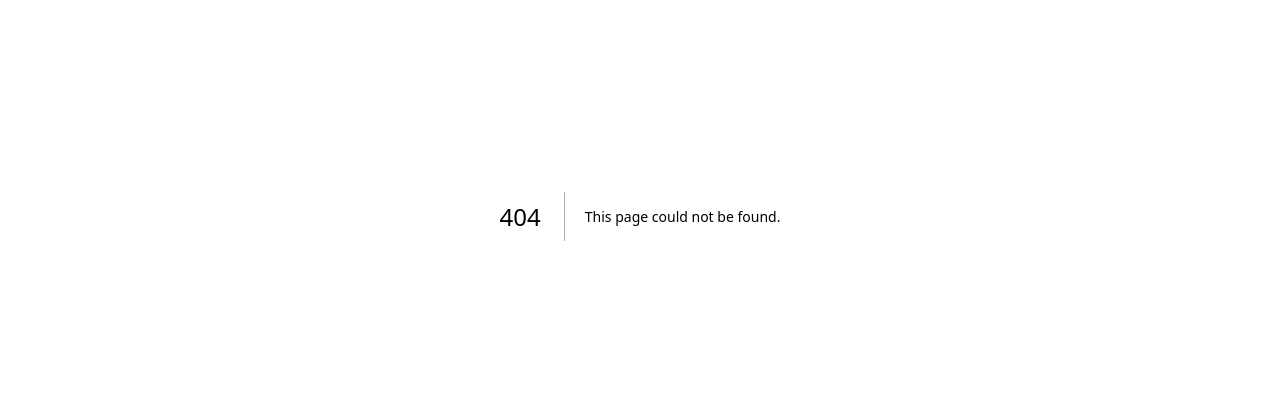
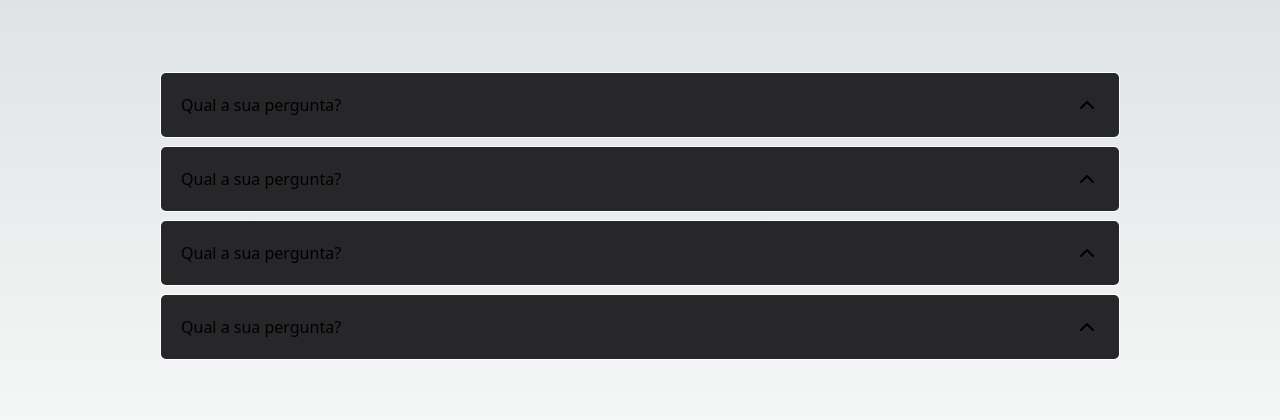
Before and after one commit to engcomAndre/Next-React-Plays, a Next.js app: page /condicional/faq in a window 1280 px wide. Before the commit this address had no page. Shown: the part 184-604 px from the top of the page. Built offline with nearby package versions, Linux system fonts and the light colour scheme.

Commit message:
conditional render

```diff
--- a/src/components/comunicacao/indireta/Botoes.tsx
+++ b/src/components/comunicacao/indireta/Botoes.tsx
@@ -1,25 +1,19 @@
-
 interface BotoesProps {
-    inc: (valor: number) => void
-    dec: (valor: number) => void
+  inc: (valor: number) => void;
+  dec: (valor: number) => void;
 }
-export default function Botoes(props: BotoesProps){
+export default function Botoes(props: BotoesProps) {
   return (
-        <div className={` flex justify-between pt-2 gap-2
-        `}>
-            <button
-                className="botao flex-1"
-                onClick={() => props.inc(10)}
+    <div
+      className={` flex justify-between pt-2 gap-2
+        `}
     >
+      <button className="botao flex-1" onClick={() => props.inc(10)}>
         Inc
       </button>
-            <button
-                className="botao flex-1"
-                onClick={() => props.dec(7)}
-                >
+      <button className="botao flex-1" onClick={() => props.dec(7)}>
         Dec
       </button>
     </div>
-    )
-
+  );
 }
--- /dev/null
+++ b/src/components/condicional/Faq.tsx
@@ -0,0 +1,13 @@
+import Pergunta from "./Pergunta";
+
+export default function Faq(){
+    return (
+        <div className={`flex flex-col gap-2 w-[90%] md:w-3/4`}>
+            <Pergunta texto="Qual a sua pergunta?" resposta="Qual a resposta da pergunta..." />
+            <Pergunta texto="Qual a sua pergunta?" resposta="Qual a resposta da pergunta..." />
+            <Pergunta texto="Qual a sua pergunta?" resposta="Qual a resposta da pergunta..." />
+            <Pergunta texto="Qual a sua pergunta?" resposta="Qual a resposta da pergunta..." />
+
+        </div>
+    )
+}
--- /dev/null
+++ b/src/components/condicional/If.tsx
@@ -0,0 +1,13 @@
+interface IfProps{
+    teste: boolean
+    children: any
+}
+
+export default function If(props: IfProps){
+    if(props.teste){
+        return props.children
+    } else {
+        return null
+    }
+
+}
--- /dev/null
+++ b/src/components/condicional/IfElse.tsx
@@ -0,0 +1,13 @@
+interface IfElseProps{
+    teste: boolean
+    children: any
+}
+
+export default function IfElse(props: IfElseProps){
+    if(props.teste){
+        return props.children[0]
+    } else {
+        return props.children[1]
+    }
+
+}
--- /dev/null
+++ b/src/components/condicional/Pergunta.tsx
@@ -0,0 +1,42 @@
+import { useState } from "react"
+import If from "./If"
+import { IconChevronDown, IconChevronUp } from "@tabler/icons-react"
+import IfElse from "./IfElse"
+
+
+interface PerguntaProps {
+    texto: string
+    resposta: string
+}
+export default function Pergunta(props: PerguntaProps){
+
+    const [aberta, setAberta] = useState<boolean>(false)
+
+
+
+    return (
+        <div className={`
+         border border-white
+         rounded-md
+         cursor-pointer overflow-hidden
+         `}>
+            <div className={`flex justify-between bg-zinc-800 p-5 cursor-pointer select-none `}
+            onClick={() => setAberta(!aberta)}>
+                <span>{props.texto}</span>
+                <IfElse teste={aberta}>
+                    <IconChevronDown />
+                    <IconChevronUp />
+                </IfElse>
+            </div>
+            <If teste={aberta}>
+            {aberta && (
+                <div className={`p-5`}>
+                    {props.resposta}
+                </div>
+            )}
+            </If>
+
+
+        </div>
+    )
+}
--- /dev/null
+++ b/src/pages/condicional/faq.tsx
@@ -0,0 +1,11 @@
+import Faq from "@/components/condicional/Faq";
+
+export default function PaginaFaq(){
+    return (
+        <div className={`
+            flex justify-center items-center h-screen
+        `}>
+            <Faq />
+        </div>
+    )
+}
```
Also changed, not shown: package.json (+6 -5 lines), 1 other file (tests, documents, lock files or other folders). Lines whose indentation alone changed are shown as unchanged.
